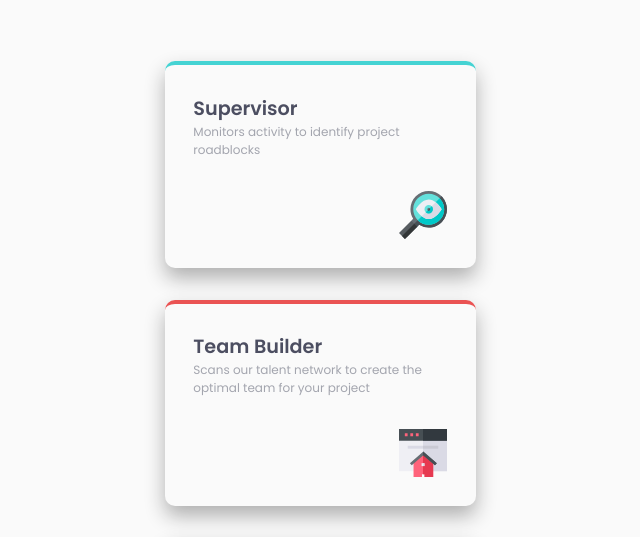
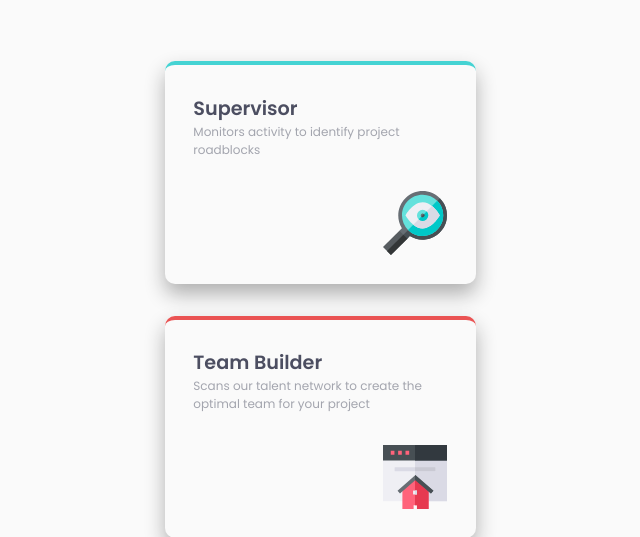
Before and after one commit to dougssantana/four-card-feature, a plain HTML site: page index.html in a window 1280 px wide. Shown: the part 222-759 px from the top of the page, without its empty margins (320-960 px from the left). Drawn offline with Linux system fonts and the light colour scheme.

Commit message:
increased image size

```diff
--- a/style.css
+++ b/style.css
@@ -88,8 +88,8 @@ header {
 }
 
 .card-img {
-  max-width: 48px;
-  max-height: 48px;
+  max-width: 64px;
+  max-height: 64px;
   align-self: flex-end;
   margin-top: 2rem;
 }
```
